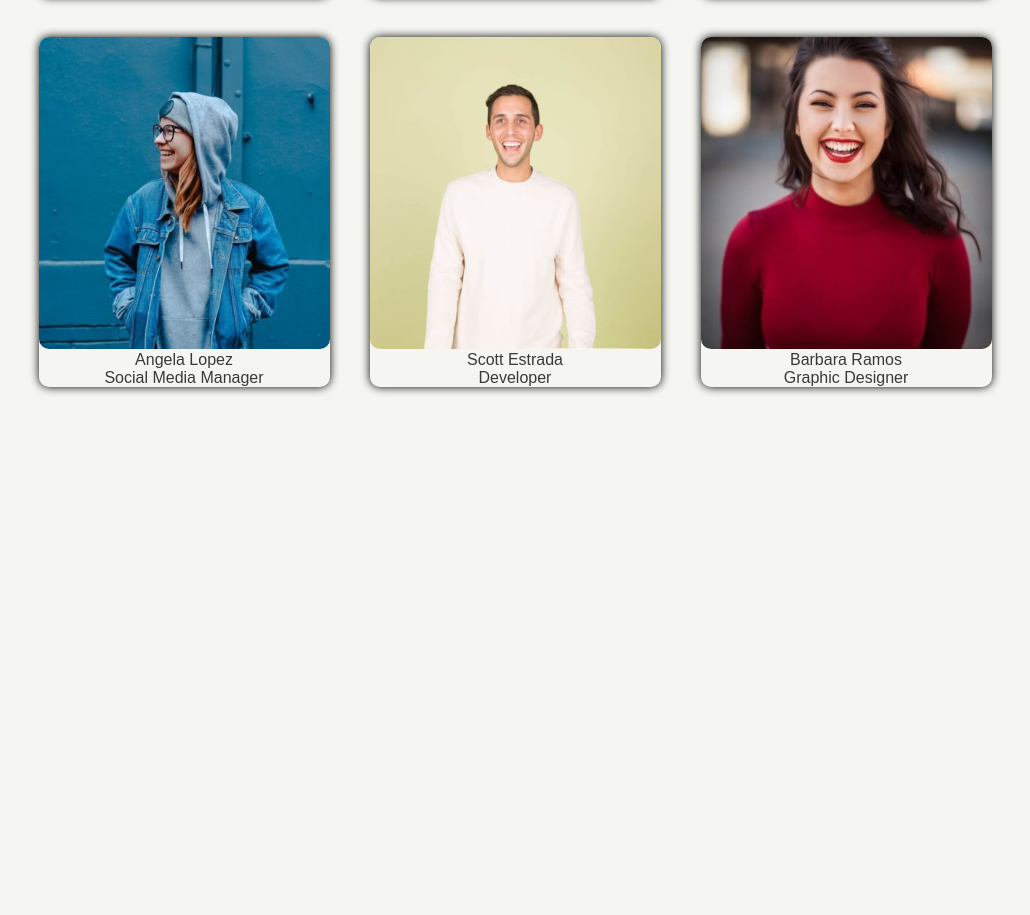
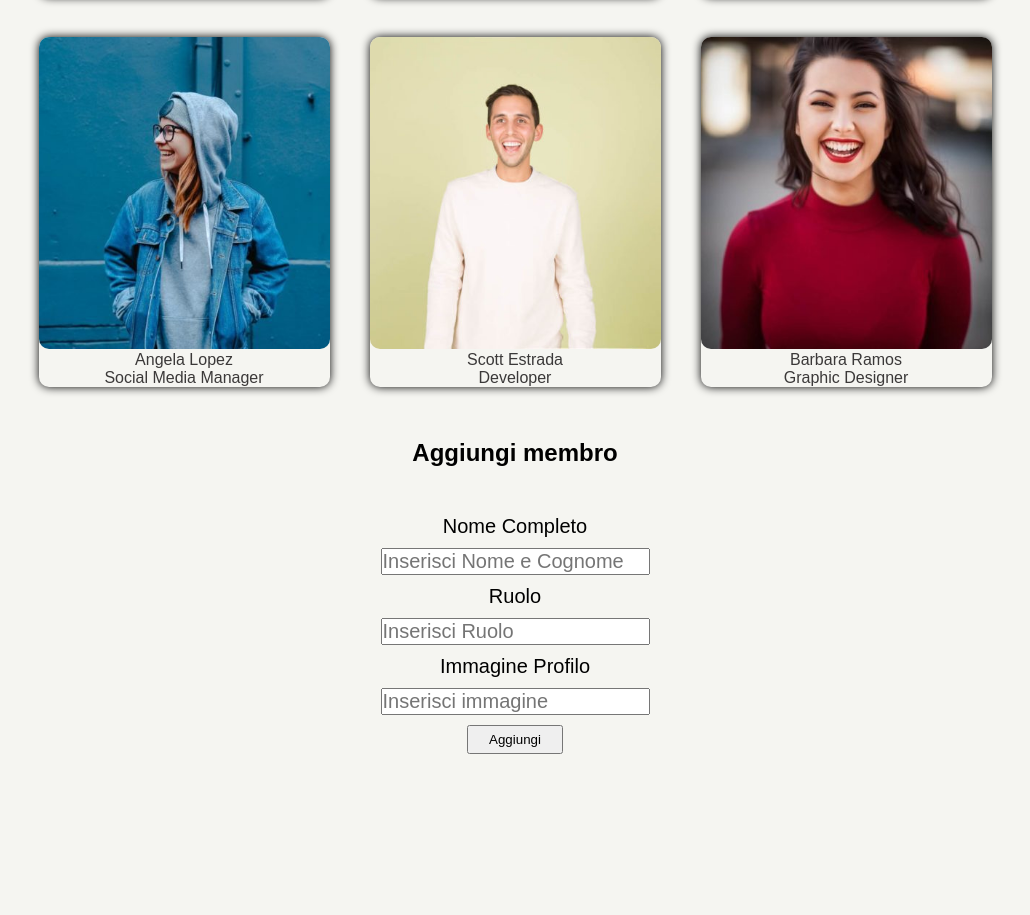
Before and after one commit to EngeneerProgram/js-our-team, a plain HTML site: page index.html in a window 1280 px wide. Shown: the part 474-1389 px from the top of the page, without its empty margins (125-1155 px from the left). Before the commit the page ends 913 px from the top, so only its background shows below. Drawn offline with Linux system fonts and the light colour scheme.

Commit message:
sto provando ad implementare l'aggiunga del membro

```diff
--- a/assets/css/style.css
+++ b/assets/css/style.css
@@ -68,6 +68,7 @@ img{
 }
 h2{
     padding-bottom: 3rem;
+    text-align: center;
 }
 .insert_img{
     display:flex;
@@ -75,3 +76,23 @@ h2{
     justify-content: center;
 
 }
+
+.add_member{
+    flex-direction: column;
+    display:flex;
+    height: 50vh;
+    align-items: center;
+}
+
+input{
+    margin:10px;
+    font-size: 20px;
+}
+
+label{
+    font-size: 20px;
+}
+
+.btn{
+    padding: 5px 20px;
+}
--- a/assets/javascript/main.js
+++ b/assets/javascript/main.js
@@ -53,26 +53,28 @@ const team = [
 
       container.innerHTML += `
       <div class="card">
-      <img src= "assets/img/${team[i].image}">
+        <img src= "assets/img/${team[i].image}">
 
-        <div class="item">
-          <p>${team[i].name}</p>
-          <p>${team[i].role}  </p>
+          <div class="item">
+            <p>${team[i].name}</p>
+            <p>${team[i].role}  </p>
 
           </div>
-      </div>`;
-
-    //creare il div contente la card
-
-    // let card = document.createElement("div");
-    // container.append(card);
-    // card.style.width ="200px";
-    // card.style.height = "300px";
-    // console.log(card);
-    // let img = document.createElement("img");
-    // console.log(img);
-    // card.innerHTML = ("prova")
+      </div>`
 
 
 
-  }
+    }
+
+
+  // section add member
+  // 1- Prendere il btn dalla dom
+  const add = document.querySelector(".btn");
+  console.log(add);
+  add.addEventListener("click", function(){
+    console.log("ok");
+    name_member = document.querySelector(".nome").value;
+    role_member = document.querySelector(".ruolo").value;
+    img_profile = document.querySelector(".img").value;
+    console.log(name_member, role_member, img_profile);
+  })
--- a/index.html
+++ b/index.html
@@ -10,7 +10,16 @@
     <div class="container">
 
     </div>
-
+    <h2>Aggiungi membro</h2>
+    <div class="add_member">
+        <label for="Nome">Nome Completo</label>
+        <input class="nome" type="text" placeholder="Inserisci Nome e Cognome" required>
+        <label for="role">Ruolo</label>
+        <input class="ruolo" type="text" required placeholder="Inserisci Ruolo">
+        <label for="Immagine profilo">Immagine Profilo</label>
+        <input class="img" type="imgage" placeholder="Inserisci immagine" required >
+        <button class="btn" type="submit">Aggiungi</button>
+    </div>
     <script src="./assets/javascript/main.js"></script>
 </body>
 </html>
```
